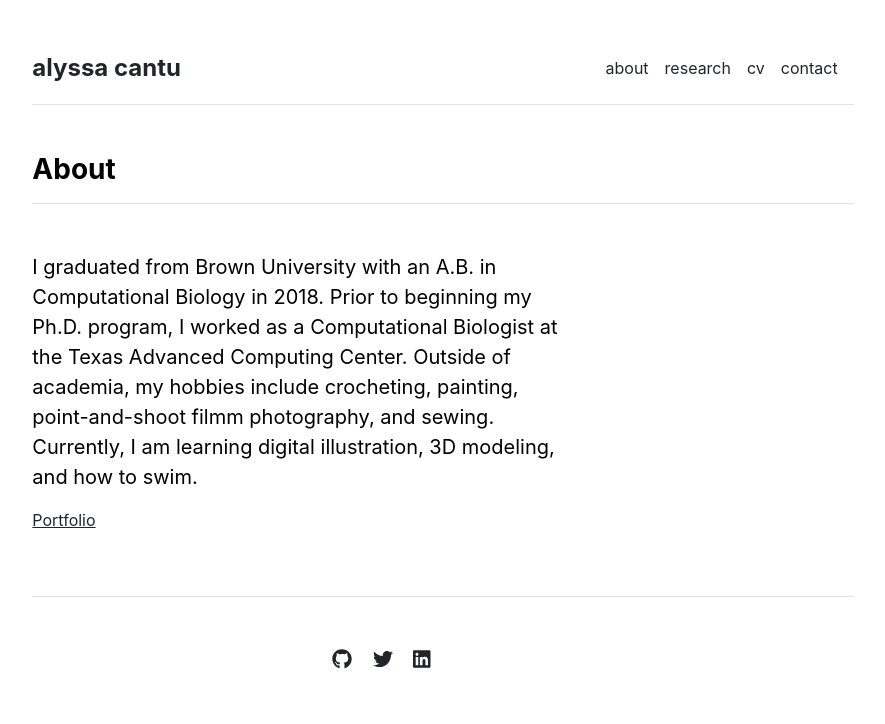
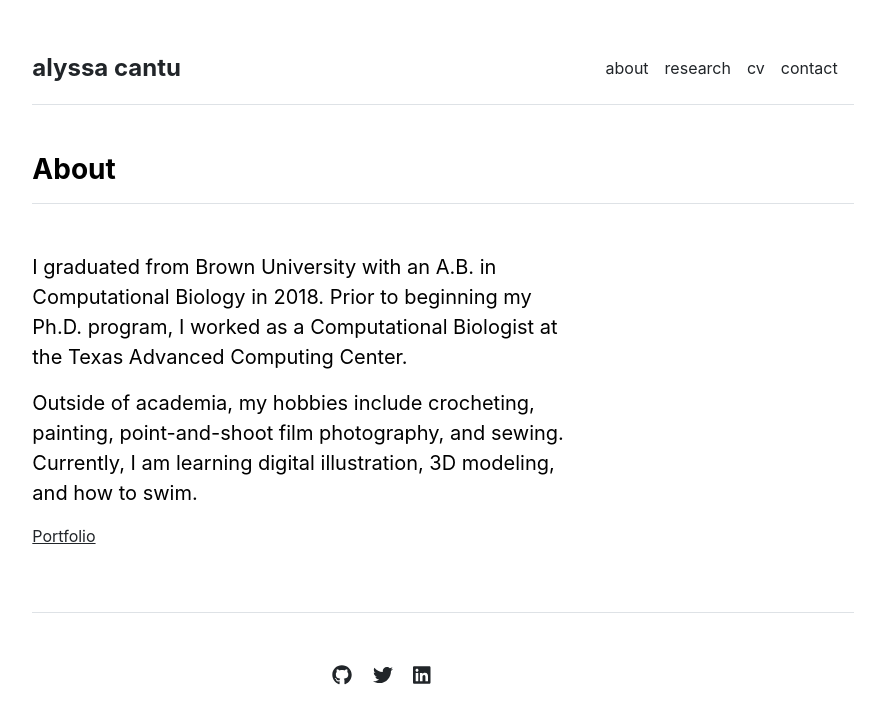
Before and after one commit to ancantu/ancantu.github.io, a Jekyll site: the page built from about.md, in a window 1280 px wide. Shown: the top 724 px of the page, without its empty margins (197-1082 px from the left). Built offline with Jekyll 4.4.1, drawn with Linux system fonts in a browser that asks for light colours.

Commit message:
fix typo

```diff
--- a/_layouts/about.html
+++ b/_layouts/about.html
@@ -7,7 +7,8 @@ layout: default
 <div class="row g-5 mb-5">
   <div>
     <h3 class="fw-bold border-bottom pb-3 mb-5">About</h3>
-    <p class="fs-5 col-md-8">I graduated from Brown University with an A.B. in Computational Biology in 2018. Prior to beginning my Ph.D. program, I worked as a Computational Biologist at the Texas Advanced Computing Center. Outside of academia, my hobbies include crocheting, painting, point-and-shoot filmm photography, and sewing. Currently, I am learning digital illustration, 3D modeling, and how to swim.</p>
+    <p class="fs-5 col-md-8">I graduated from Brown University with an A.B. in Computational Biology in 2018. Prior to beginning my Ph.D. program, I worked as a Computational Biologist at the Texas Advanced Computing Center.</p>
+    <p class="fs-5 col-md-8">Outside of academia, my hobbies include crocheting, painting, point-and-shoot film photography, and sewing. Currently, I am learning digital illustration, 3D modeling, and how to swim.</p>
     {% for about in site.data.settings.about %}
       <p><a href="{{ site.github.url }}/about/{{ about.url}}">{{ about.name }}</a></p>
     {% endfor %}
```
